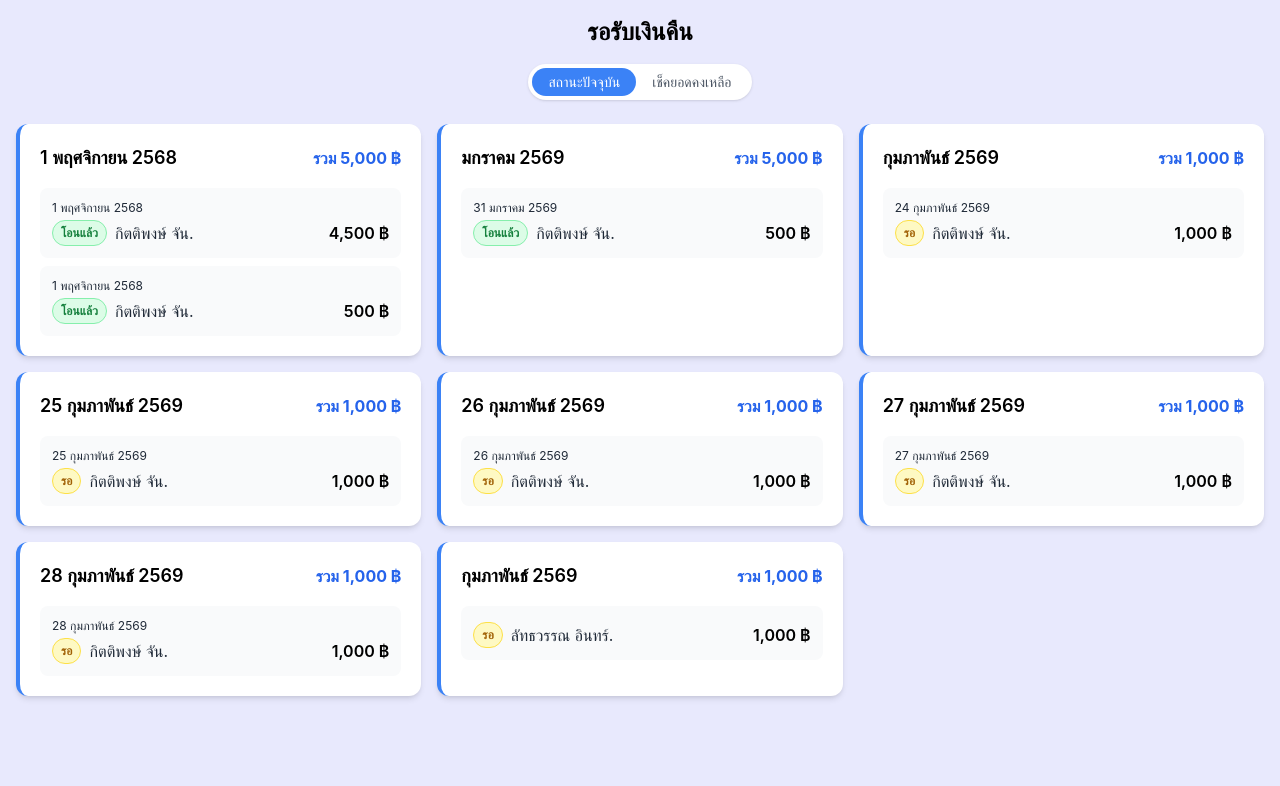
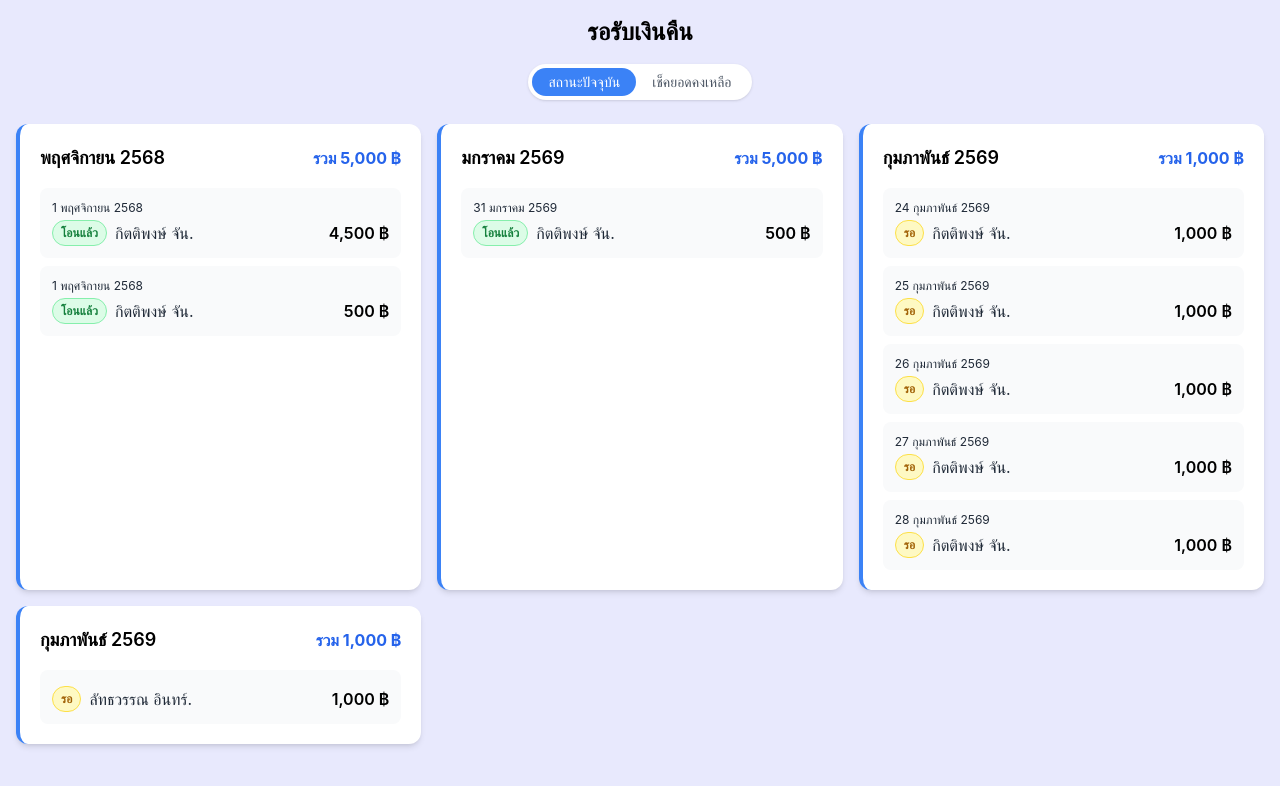
Before and after one commit to KittiArm/ktmyshop, a React (Vite) app: page / in a window 1280 px wide. Shown: the top 786 px of the page. Built offline with nearby package versions, Linux system fonts and the light colour scheme.

Commit message:
Update App.jsx

```diff
--- a/src/App.jsx
+++ b/src/App.jsx
@@ -2,7 +2,7 @@ import React, { useState } from "react";
 
 const data = [
   {
-    month: "1 พฤศจิกายน 2568",
+    month: "พฤศจิกายน 2568",
     total: 5000,
     records: [
       { date: "1 พฤศจิกายน 2568", name: "กิตติพงษ์ จัน.", amount: 4500, status: "โอนแล้ว" },
@@ -21,33 +21,9 @@ const data = [
     total: 1000,
     records: [
       { date: "24 กุมภาพันธ์ 2569", name: "กิตติพงษ์ จัน.", amount: 1000, status: "รอ" },
-    ],
-  },
-  {
-    month: "25 กุมภาพันธ์ 2569",
-    total: 1000,
-    records: [
       { date: "25 กุมภาพันธ์ 2569", name: "กิตติพงษ์ จัน.", amount: 1000, status: "รอ" },
-    ],
-  },
-  {
-    month: "26 กุมภาพันธ์ 2569",
-    total: 1000,
-    records: [
       { date: "26 กุมภาพันธ์ 2569", name: "กิตติพงษ์ จัน.", amount: 1000, status: "รอ" },
-    ],
-  },
-  {
-    month: "27 กุมภาพันธ์ 2569",
-    total: 1000,
-    records: [
       { date: "27 กุมภาพันธ์ 2569", name: "กิตติพงษ์ จัน.", amount: 1000, status: "รอ" },
-    ],
-  },
-  {
-    month: "28 กุมภาพันธ์ 2569",
-    total: 1000,
-    records: [
       { date: "28 กุมภาพันธ์ 2569", name: "กิตติพงษ์ จัน.", amount: 1000, status: "รอ" },
     ],
   },
```
